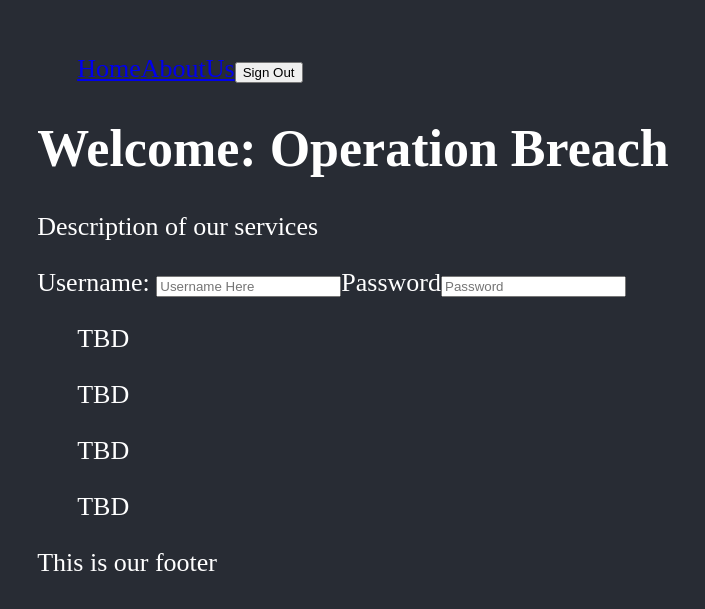
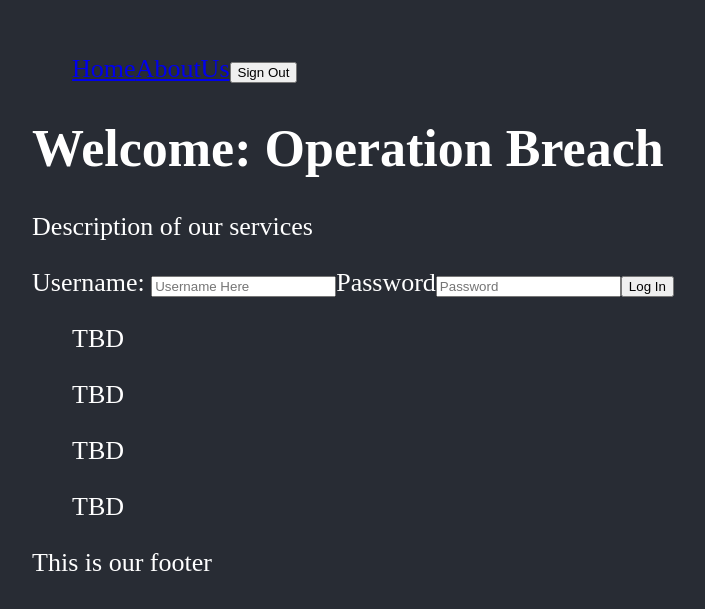
Before and after one commit to deep-diving-data-weasels/operation-breach, a React (Create React App) app: page / in a window 1280 px wide. Shown: the part 105-714 px from the top of the page, without its empty margins (287-992 px from the left). Built offline with nearby package versions, Linux system fonts and the light colour scheme.

Commit message:
checkpoint 2

```diff
--- a/src/components/Login.js
+++ b/src/components/Login.js
@@ -1,11 +1,24 @@
 import React, { Component, Fragment } from 'react';
 import { Link } from "react-router-dom";
+import { Redirect } from 'react-router';
 import Aside from './Aside.js';
 import './../CSS/App.css';
 
 
+
 export default class Login extends Component {
+  constructor(props){
+    super(props);
+    this.state={isLogin: false};
+    this.loginClick = this.loginClick.bind(this);
+  }
+  loginClick(event){
+    event.preventDefault();
+    console.log(event.target["username"].value);
+    this.props.history.push('/search');
+    console.log(event.target["username"].value);
 
+  }
   render () {
     return (
       <Fragment>
@@ -19,12 +32,12 @@ export default class Login extends Component {
         <main>
           <h1>Welcome: Operation Breach</h1>
           <p>Description of our services</p>
-          <form>
+          <form onSubmit={this.loginClick}>
             <label for="username">Username: </label>
             <input name="username" type="text" placeholder="Username Here"></input>
             <label for="password">Password</label>
             <input name="password" type="password" placeholder="Password"></input>
-            {/* <input type="submit" value="submit">Log In</input> */}
+            <button type="submit" value="submit">Log In</button>
           </form>
           <Aside />
         </main>
```
